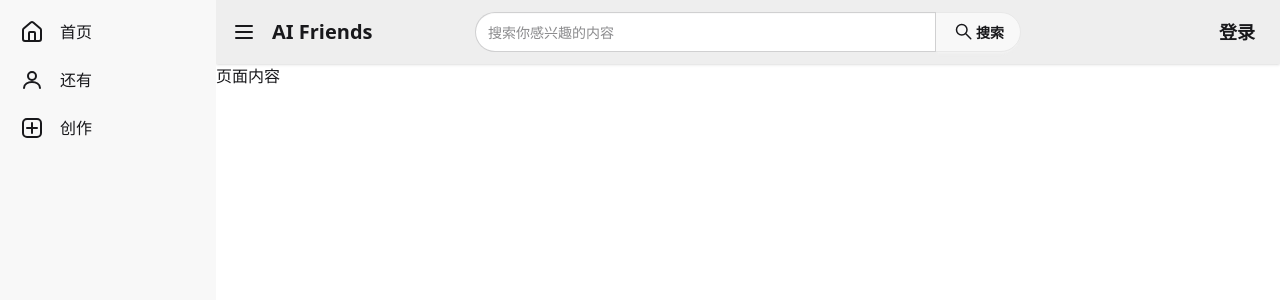
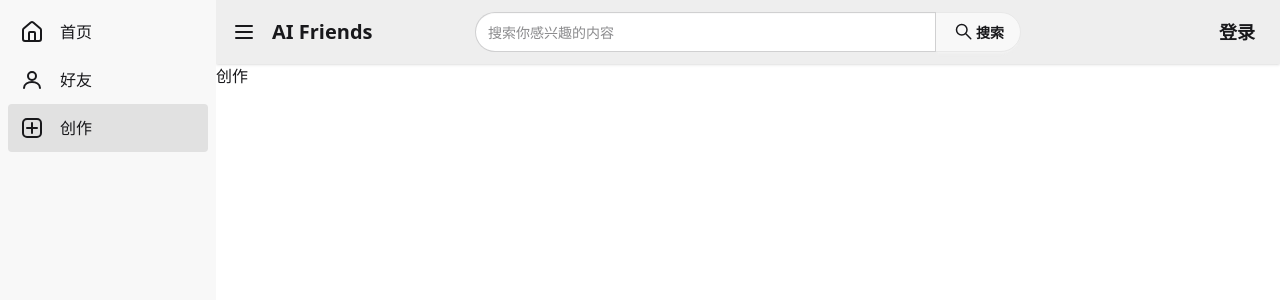
Before and after one commit to ZzqForCoding/AIFriends, a Vue app in the folder frontend/: page /create in a window 1280 px wide. Both pictures are taken after a click on the label "open sidebar". Shown: the top 300 px of the page. Built offline with nearby package versions, Linux system fonts and the light colour scheme.

Commit message:
实现路由

```diff
--- a/frontend/src/App.vue
+++ b/frontend/src/App.vue
@@ -3,7 +3,9 @@ import NavBar from "@/components/navbar/NavBar.vue";
 </script>
 
 <template>
-  <NavBar>页面内容</NavBar>
+  <NavBar>
+    <router-view />
+  </NavBar>
 </template>
 
 <style scoped>
--- a/frontend/src/components/navbar/NavBar.vue
+++ b/frontend/src/components/navbar/NavBar.vue
@@ -28,7 +28,7 @@ import SearchIcon from "@/components/navbar/icons/SearchIcon.vue";
         </div>
       </div>
       <div class="navbar-end">
-        <button class="btn btn-ghost text-lg">登录</button>
+        <RouterLink :to="{name: 'user-account-login-index'}" active-class="btn-active" class="btn btn-ghost text-lg">登录</RouterLink>
       </div>
     </nav>
     <slot></slot>
@@ -39,22 +39,22 @@ import SearchIcon from "@/components/navbar/icons/SearchIcon.vue";
     <div class="flex min-h-full flex-col items-start bg-base-200 is-drawer-close:w-14 is-drawer-open:w-54">
       <ul class="menu w-full grow">
         <li>
-          <button class="is-drawer-close:tooltip is-drawer-close:tooltip-right py-3" data-tip="首页">
+          <RouterLink :to="{ name: 'homepage-index' }" active-class="menu-focus" class="is-drawer-close:tooltip is-drawer-close:tooltip-right py-3" data-tip="首页">
             <HomepageIcon/>
             <span class="is-drawer-close:hidden text-base ml-2 whitespace-nowrap">首页</span>
-          </button>
+          </RouterLink>
         </li>
         <li>
-          <button class="is-drawer-close:tooltip is-drawer-close:tooltip-right py-3" data-tip="好友">
+          <RouterLink :to="{name: 'friend-index'}" active-class="menu-focus" class="is-drawer-close:tooltip is-drawer-close:tooltip-right py-3" data-tip="好友">
             <FriendIcon/>
-            <span class="is-drawer-close:hidden text-base ml-2 whitespace-nowrap">还有</span>
-          </button>
+            <span class="is-drawer-close:hidden text-base ml-2 whitespace-nowrap">好友</span>
+          </RouterLink>
         </li>
         <li>
-          <button class="is-drawer-close:tooltip is-drawer-close:tooltip-right py-3" data-tip="创作">
+          <RouterLink :to="{name: 'create-index'}" active-class="menu-focus" class="is-drawer-close:tooltip is-drawer-close:tooltip-right py-3" data-tip="创作">
             <CreateIcon/>
             <span class="is-drawer-close:hidden text-base ml-2 whitespace-nowrap">创作</span>
-          </button>
+          </RouterLink>
         </li>
       </ul>
     </div>
--- a/frontend/src/router/index.ts
+++ b/frontend/src/router/index.ts
@@ -1,8 +1,61 @@
 import { createRouter, createWebHistory } from 'vue-router'
+import HomepageIndex from "@/views/homepage/HomepageIndex.vue";
+import FriendIndex from "@/views/friend/FriendIndex.vue";
+import CreateIndex from "@/views/create/CreateIndex.vue";
+import NotFoundIndex from "@/views/error/NotFoundIndex.vue";
+import LoginIndex from "@/views/user/account/LoginIndex.vue";
+import RegisterIndex from "@/views/user/account/RegisterIndex.vue";
+import SpaceIndex from "@/views/user/space/SpaceIndex.vue";
+import ProfileIndex from "@/views/user/profile/ProfileIndex.vue";
 
 const router = createRouter({
   history: createWebHistory(import.meta.env.BASE_URL),
   routes: [
+    {
+      path: '/',
+      component: HomepageIndex,
+      name: 'homepage-index'
+    },
+    {
+      path: '/friend/',
+      component: FriendIndex,
+      name: 'friend-index'
+    },
+    {
+      path: '/create/',
+      component: CreateIndex,
+      name: 'create-index'
+    },
+    {
+      path: '/404/',
+      component: NotFoundIndex,
+      name: '404'
+    },
+    {
+      path: '/user/account/login/',
+      component: LoginIndex,
+      name: 'user-account-login-index'
+    },
+    {
+      path: '/user/login/register/',
+      component: RegisterIndex,
+      name: 'user-account-register-index'
+    },
+    {
+      path: `/user/space/:user_id/`,
+      component: SpaceIndex,
+      name: 'user-space-index'
+    },
+    {
+      path: '/user/profile/',
+      component: ProfileIndex,
+      name: 'user-profile-index'
+    },
+    {
+      path: '/:pathMatch(.*)*',
+      component: NotFoundIndex,
+      name: 'not-found'
+    }
   ],
 })
 
--- /dev/null
+++ b/frontend/src/views/create/CreateIndex.vue
@@ -0,0 +1,11 @@
+<script setup lang="ts">
+
+</script>
+
+<template>
+创作
+</template>
+
+<style scoped>
+
+</style>
--- /dev/null
+++ b/frontend/src/views/error/NotFoundIndex.vue
@@ -0,0 +1,11 @@
+<script setup lang="ts">
+
+</script>
+
+<template>
+404
+</template>
+
+<style scoped>
+
+</style>
--- /dev/null
+++ b/frontend/src/views/friend/FriendIndex.vue
@@ -0,0 +1,11 @@
+<script setup lang="ts">
+
+</script>
+
+<template>
+好友
+</template>
+
+<style scoped>
+
+</style>
--- /dev/null
+++ b/frontend/src/views/homepage/HomepageIndex.vue
@@ -0,0 +1,11 @@
+<script setup lang="ts">
+
+</script>
+
+<template>
+首页
+</template>
+
+<style scoped>
+
+</style>
--- /dev/null
+++ b/frontend/src/views/user/account/LoginIndex.vue
@@ -0,0 +1,11 @@
+<script setup lang="ts">
+
+</script>
+
+<template>
+登录
+</template>
+
+<style scoped>
+
+</style>
--- /dev/null
+++ b/frontend/src/views/user/account/RegisterIndex.vue
@@ -0,0 +1,11 @@
+<script setup lang="ts">
+
+</script>
+
+<template>
+注册
+</template>
+
+<style scoped>
+
+</style>
--- /dev/null
+++ b/frontend/src/views/user/profile/ProfileIndex.vue
@@ -0,0 +1,11 @@
+<script setup lang="ts">
+
+</script>
+
+<template>
+编辑资料
+</template>
+
+<style scoped>
+
+</style>
--- /dev/null
+++ b/frontend/src/views/user/space/SpaceIndex.vue
@@ -0,0 +1,13 @@
+<script setup lang="ts">
+import {useRoute} from "vue-router";
+
+const route = useRoute()
+</script>
+
+<template>
+个人空间：{{ route.params.user_id}}
+</template>
+
+<style scoped>
+
+</style>
```
